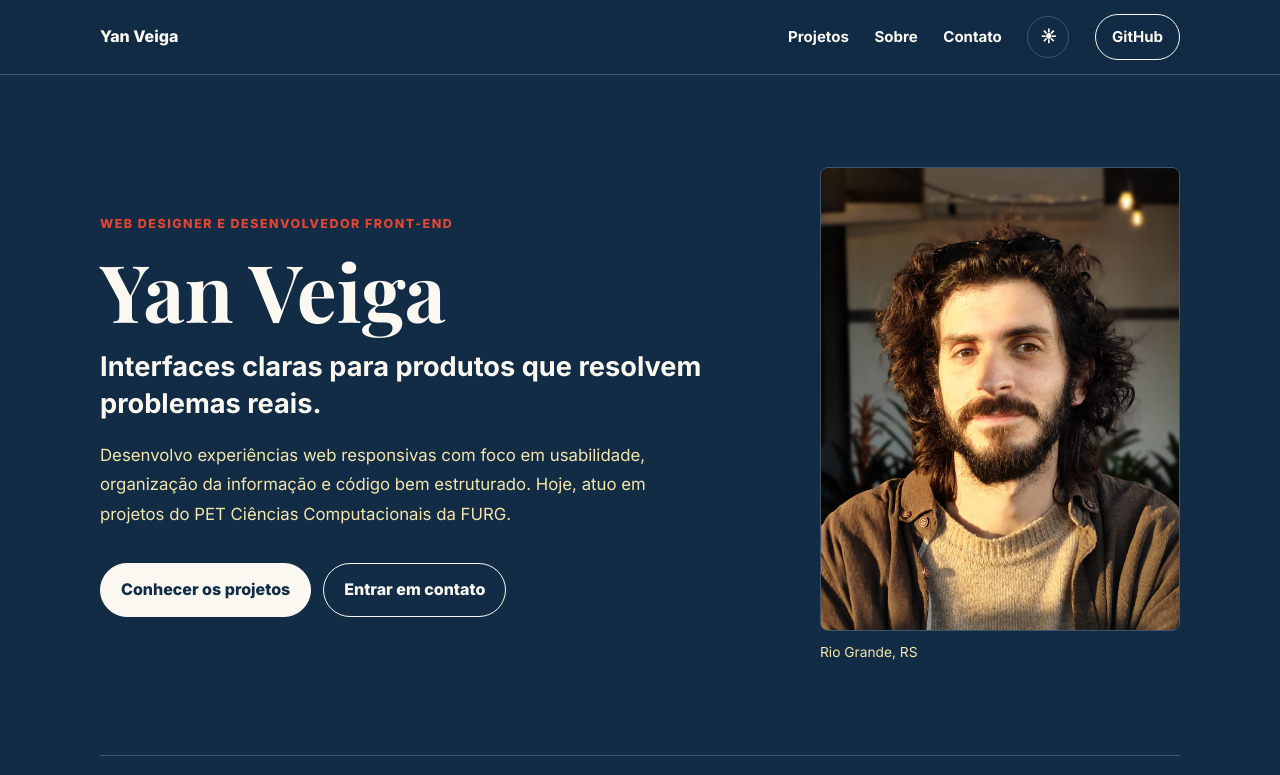
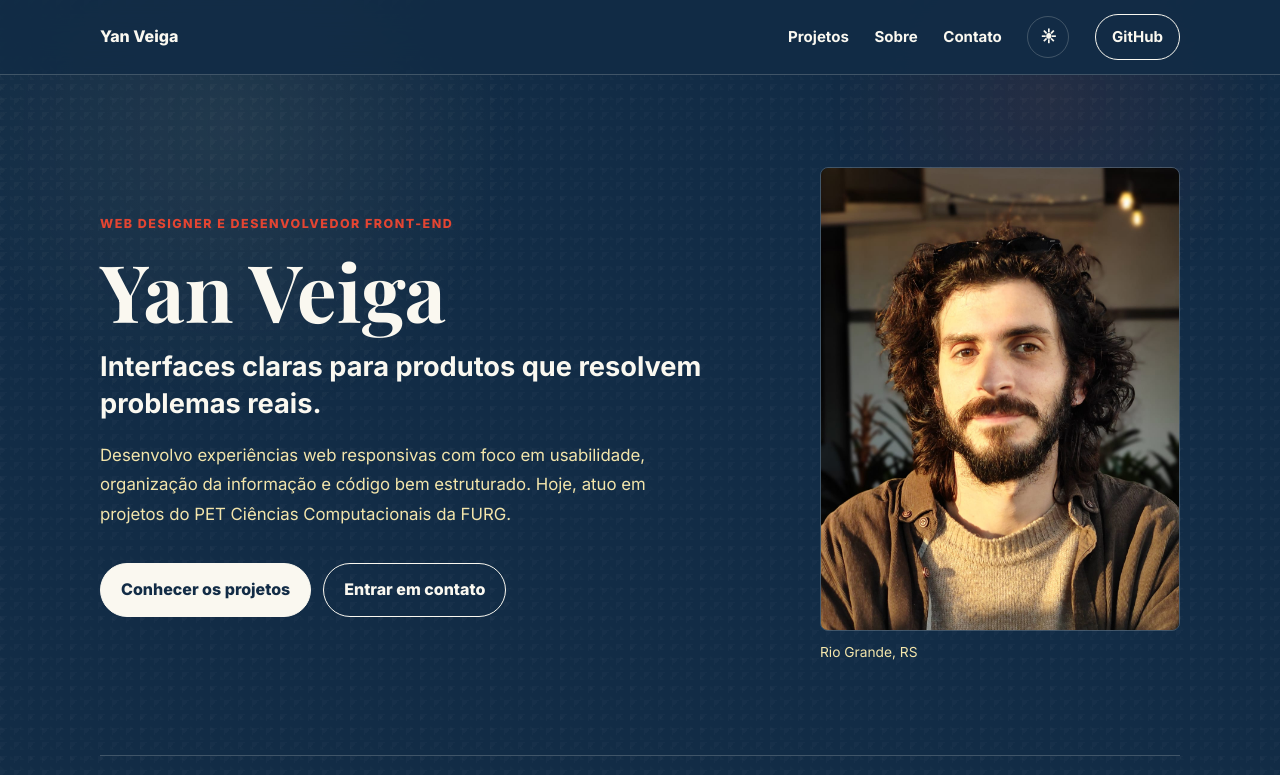
Before and after one commit to yankveiga/yankveiga.github.io, a plain HTML site: page docs/index.html in a window 1280 px wide. Both pictures are taken after a click on the button "Ativar modo escuro". Shown: the top 775 px of the page. Drawn offline with nearby package versions, Linux system fonts and the light colour scheme.

Commit message:
Add subtle portfolio background texture

```diff
--- a/docs/style.css
+++ b/docs/style.css
@@ -34,12 +34,36 @@ html {
 }
 
 body {
+  position: relative;
   margin: 0;
   color: var(--navy);
   background: var(--paper);
   font-family: Inter, system-ui, sans-serif;
   line-height: 1.6;
   transition: color 280ms ease, background-color 280ms ease;
+}
+
+body::before {
+  position: fixed;
+  inset: 0;
+  z-index: -1;
+  pointer-events: none;
+  content: "";
+  background:
+    radial-gradient(circle at 20% 18%, rgba(243, 229, 171, 0.35), transparent 24%),
+    radial-gradient(circle at 82% 12%, rgba(228, 69, 50, 0.08), transparent 18%),
+    linear-gradient(135deg, rgba(18, 44, 70, 0.035) 25%, transparent 25%) 0 0 / 14px 14px,
+    linear-gradient(45deg, rgba(18, 44, 70, 0.025) 25%, transparent 25%) 0 0 / 10px 10px;
+  opacity: 0.72;
+}
+
+:root[data-theme="dark"] body::before {
+  background:
+    radial-gradient(circle at 18% 16%, rgba(243, 229, 171, 0.12), transparent 24%),
+    radial-gradient(circle at 82% 12%, rgba(228, 69, 50, 0.15), transparent 18%),
+    linear-gradient(135deg, rgba(250, 248, 240, 0.045) 25%, transparent 25%) 0 0 / 14px 14px,
+    linear-gradient(45deg, rgba(250, 248, 240, 0.035) 25%, transparent 25%) 0 0 / 10px 10px;
+  opacity: 0.62;
 }
 
 img {
```
